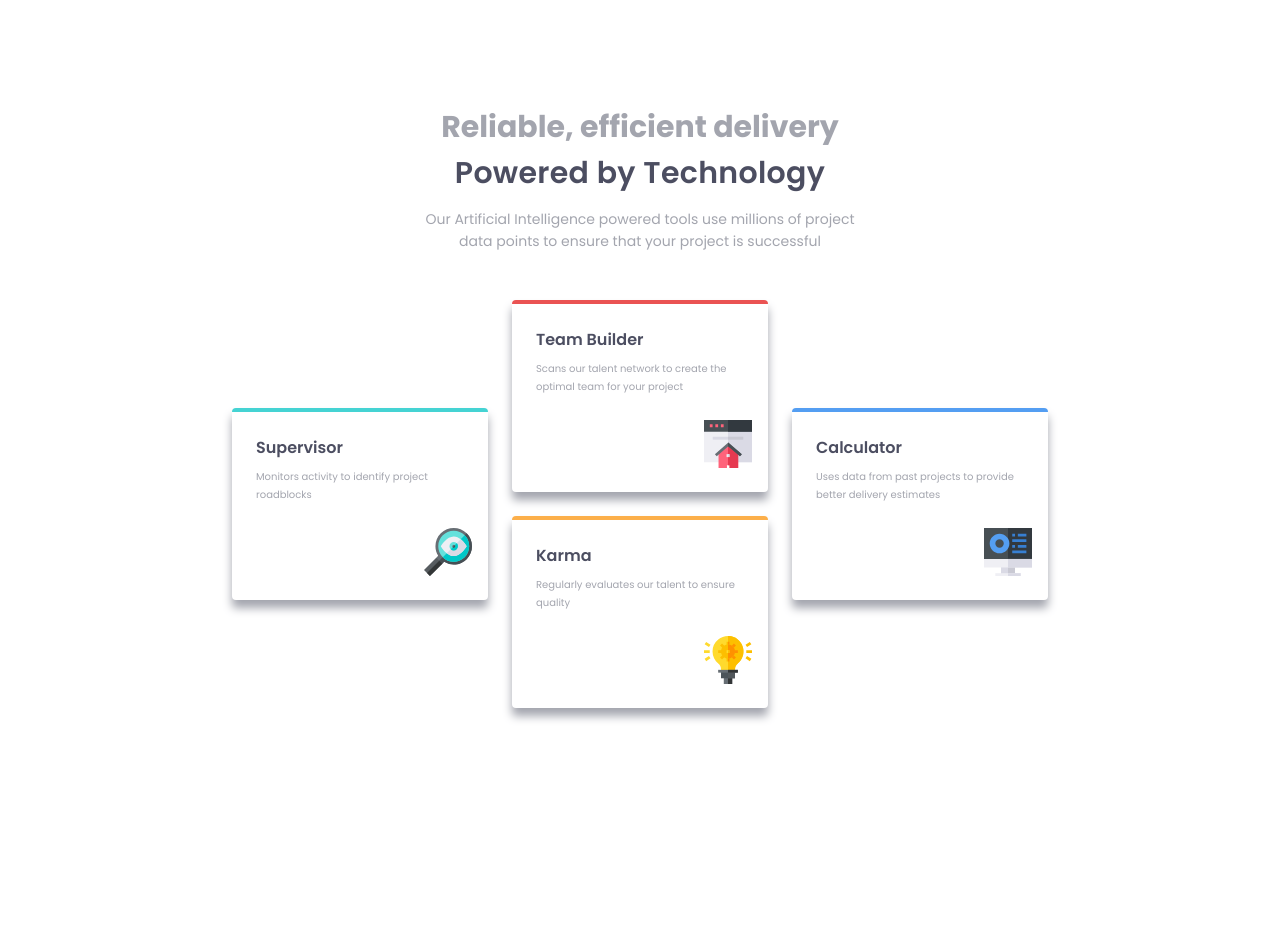
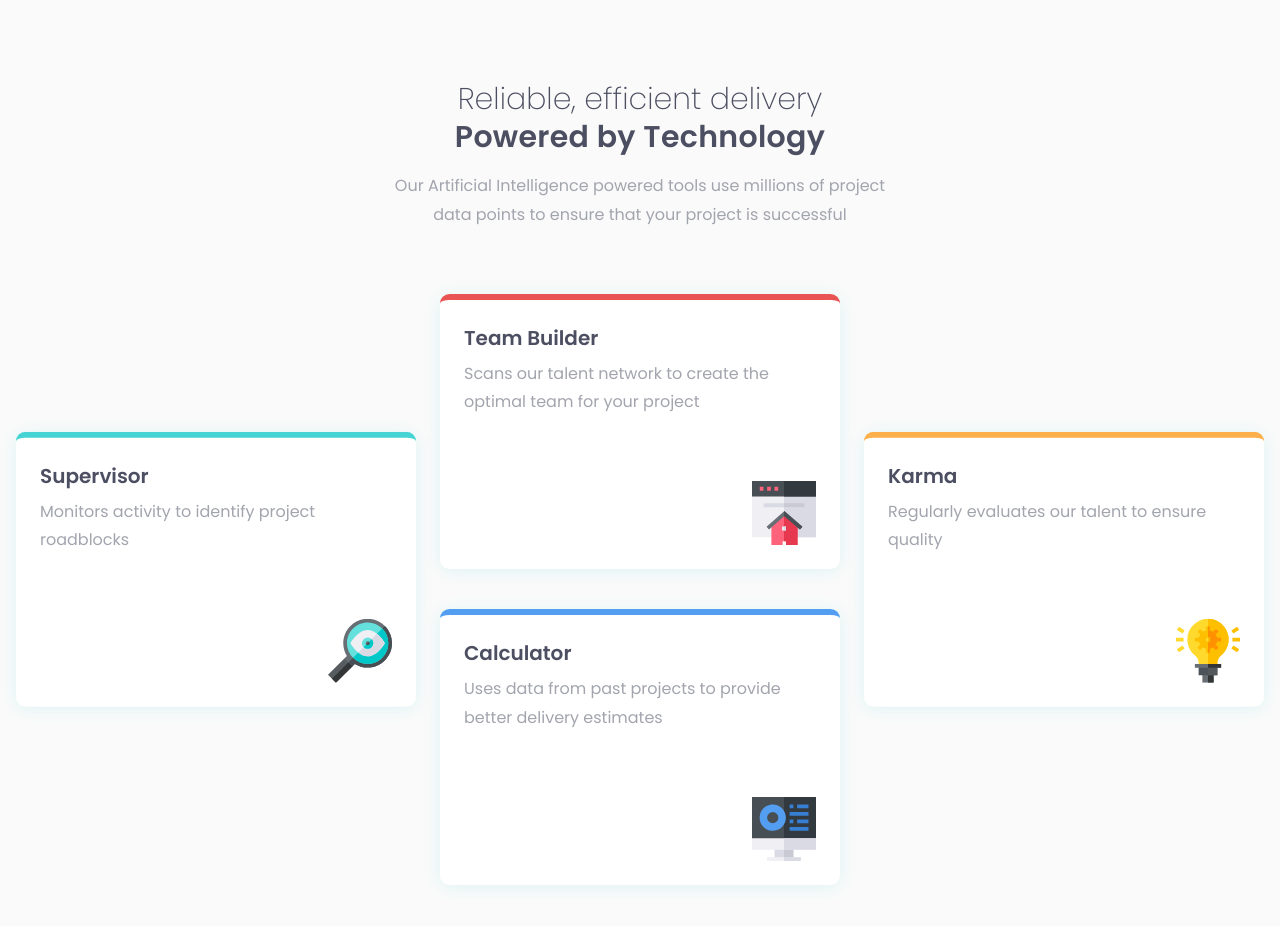
Before and after one commit to alidhaini/Frontend-Mentor-Four-card-feature-section, a plain HTML site: page index.html in a window 1280 px wide. Before the commit the page ends 800 px from the top, so only its background shows below. Drawn offline with Linux system fonts and the light colour scheme.

Commit message:
style edited to have bigger sizes

```diff
--- a/index.html
+++ b/index.html
@@ -5,6 +5,7 @@
   <meta name="viewport" content="width=device-width, initial-scale=1.0"> <!-- displays site properly based on user's device -->
 
   <link rel="icon" type="image/png" sizes="32x32" href="./images/favicon-32x32.png">
+
   <link rel="preconnect" href="https://fonts.googleapis.com">
   <link rel="preconnect" href="https://fonts.gstatic.com" crossorigin>
   <link href="https://fonts.googleapis.com/css2?family=Poppins:ital,wght@0,100;0,200;0,300;0,400;0,500;0,600;0,700;0,800;0,900;1,100;1,200;1,300;1,400;1,500;1,600;1,700;1,800;1,900&display=swap" rel="stylesheet">
@@ -17,13 +18,13 @@
 </head>
 <body>
 
-  <!-- <div class="container"> -->
+  <div class="container">
 
     <header class="header">
       <h1 class="title">Reliable, efficient delivery</h1>
       <h1 class="bolded-title">Powered by Technology</h1>
-      <h2 class="description">Our Artificial Intelligence powered tools use millions of project data points
-        to ensure that your project is successful</h2>
+      <p class="description">Our Artificial Intelligence powered tools use millions of project data points
+        to ensure that your project is successful</p>
       </header>
 
     <main class="cards-wrapper">
@@ -34,7 +35,6 @@
         <img class="card-item__icon" src="./images/icon-supervisor.svg" alt="">
       </div>
 
-      <div class="card-2-3">
         <div class="card-item card-item-2">
           <h3 class="card-item__title">Team Builder</h3>
           <p class="card-item__description">Scans our talent network to create the optimal team for your project</p>
@@ -46,7 +46,6 @@
           <p class="card-item__description">Regularly evaluates our talent to ensure quality</p>
           <img class="card-item__icon" src="./images/icon-karma.svg" alt="">
         </div>
-      </div>
 
       <div class="card-item card-item-4">
         <h3 class="card-item__title">Calculator</h3>
@@ -56,7 +55,7 @@
 
     </main>
 
-  <!-- </div> -->
+  </div>
 
 </body>
 </html>
--- a/styles/general.css
+++ b/styles/general.css
@@ -27,6 +27,8 @@
     --size-8xl: 6rem;
     --size-9xl: 8rem;
     --size-10xl: 10rem;
+
+
 }
 
 
@@ -44,9 +46,9 @@ html {
 
 body {
     font-family: 'Poppins';
-    background-color: var(--clr-white);
     font-size: 15px;
-    min-height: 100vh;
+    /* min-height: 100vh; */
+    background-color: var(--clr-VeryLightGray);
 }
 
 img,
--- a/styles/style.css
+++ b/styles/style.css
@@ -1,62 +1,45 @@
-body{
-    display: flex;
-    flex-direction: column;
-    align-items: center;
-    justify-content: center;
-    gap: 4rem;
-    padding-top: 4rem;
-    padding-bottom: 3rem;
+.container{
+    padding: 5rem 1rem;
 }
-
 /* header */
 .header{
-    width: 80%;
     text-align: center;
+    margin-bottom: 2rem;
 }
 .title{
-    /* background-color: red; */
-    color: var(--clr-grayishBlue);
-    font-size: var(--size-lg);
+    color: var(--clr-veryDarkBlue);
+    font-size: var(--size-2xl);
     white-space: nowrap;
+    font-weight: 200;
 }
 .bolded-title{
-    letter-spacing: 0.02rem;
     color: var(--clr-veryDarkBlue);
-    font-size: var(--size-lg);
+    font-size: var(--size-2xl);
     font-weight: 600;
     white-space: nowrap;
+    margin-bottom: 1rem;
 }
 .description{
     color: var(--clr-grayishBlue);
-    font-size: var(--size-xs);
+    font-size: var(--size-base);
     font-weight: 400;
+    line-height: 1.8;
 }
 
 /* cards */
 .cards-wrapper{
     display: flex;
     flex-direction: column;
-    align-items: center;
-    justify-content: center;
     gap: 1.5rem;
 }
 .card-item{
-    /* background-color: var(--clr-blue); */
-    width: 100%;
-    border-top:0.3rem solid;
-    border-radius: 4px;
-    box-shadow: 0px 8px 10px var(--clr-grayishBlue);
-    padding: 1rem;
-    position: relative;
-    /* max-width: 16rem; */
+    border-top:0.4rem solid;
+    border-radius: 0.6rem;
+    padding: 1.5rem;
+    background-color: #fff;
+    box-shadow: 0 2px 16px hsl(180, 62%, 55%, 0.15);
+    margin-bottom: 1rem;
 }
-
-.card-2-3{
-    display: flex;
-    flex-direction: column;
-    gap: 1.5rem;
-}
-
 .card-item-1{
     border-top-color: var(--clr-cyan);
 }
@@ -72,106 +55,64 @@ body{
 
 .card-item__title{
     font-weight: 600;
-    font-size: 1rem;
+    font-size: 1.25rem;
     color: var(--clr-veryDarkBlue);
+    margin-bottom: 0.5rem;
 }
 
 .card-item__description{
-    font-size: var(--size-xs);
+    font-size: var(--size-base);
     color: var(--clr-grayishBlue);
+    margin-bottom: 4rem;
+    line-height: 1.8;
 }
 
 .card-item__icon{
-    width: 2.5rem;
-    margin-top: 1rem;
-    float: right;
+    display: block;
+    margin-left: auto;
 }
 
 @media (min-width:1024px) {
-    body{
-        flex-direction: column;
-        padding-top: 4rem;
-        gap: 3rem;
-    }
-
     /* header */
     .header{
-        display: flex;
-        flex-direction: column;
-        align-items: center;
-        justify-content: center;
+        max-width: 500px;
+        margin: auto;
     }
     .title{
-        /* background-color: red; */
-        color: var(--clr-grayishBlue);
         font-size: var(--size-3xl);
         white-space: nowrap;
-        margin-bottom: 0.5rem;
     }
     .bolded-title{
         letter-spacing: 0.02rem;
-        color: var(--clr-veryDarkBlue);
         font-size: var(--size-3xl);
         font-weight: 600;
         white-space: nowrap;
-        margin-bottom: 1rem;
     }
     .description{
-        color: var(--clr-grayishBlue);
-        font-size: var(--size-sm);
-        max-width: 55vh;
+        font-size: var(--size-base);
+        margin-bottom: 4rem;
     }
 
     /* cards */
     .cards-wrapper{
+        max-width: 1400px;
+        flex-wrap: wrap;
         flex-direction: row;
-        /* align-items: center; */
-        /* justify-content: center; */
-        gap: 1.5rem;
-        /* background-color: red; */
-        /* max-width: 0rem; */
+        align-items: center;
+        justify-content: center;
+        margin: auto;
     }
     .card-item{
-        /* background-color: var(--clr-blue); */
-        width: 16rem;
-        height: 12rem;
-        border-top: 0.3rem solid;
-        border-radius: 4px;
-        /* box-shadow: 0px 2px 15px var(--clr-grayishBlue); */
-        padding: 1.5rem 1rem 0rem 1.5rem;
-        /* background-color: red; */
+        width: 400px;
+        max-width: 500px;
     }
 
-    .card-item-1{
-        border-top-color: var(--clr-cyan);
-    }
-    .card-item-2{
-        border-top-color: var(--clr-red);
-    }
+    .card-item-1,
     .card-item-3{
-        border-top-color: var(--clr-orange);
-    }
-    .card-item-4{
-        border-top-color: var(--clr-blue);
-    }
-
-    .card-item__title{
-        font-weight: 600;
-        font-size: 1rem;
-        color: var(--clr-veryDarkBlue);
-        margin-bottom: 0.5rem;
+        transform: translateY(50%);
     }
 
     .card-item__description{
-        font-size: 10px;
-        color: var(--clr-grayishBlue);
-        margin-bottom: 0.5rem;
-    }
-
-    .card-item__icon{
-        width: 3rem;
-        margin-top: 1rem;
-        /* margin-bottom: 1rem; */
-        float: right;
+        margin-bottom: 4rem;
     }
 }
```
